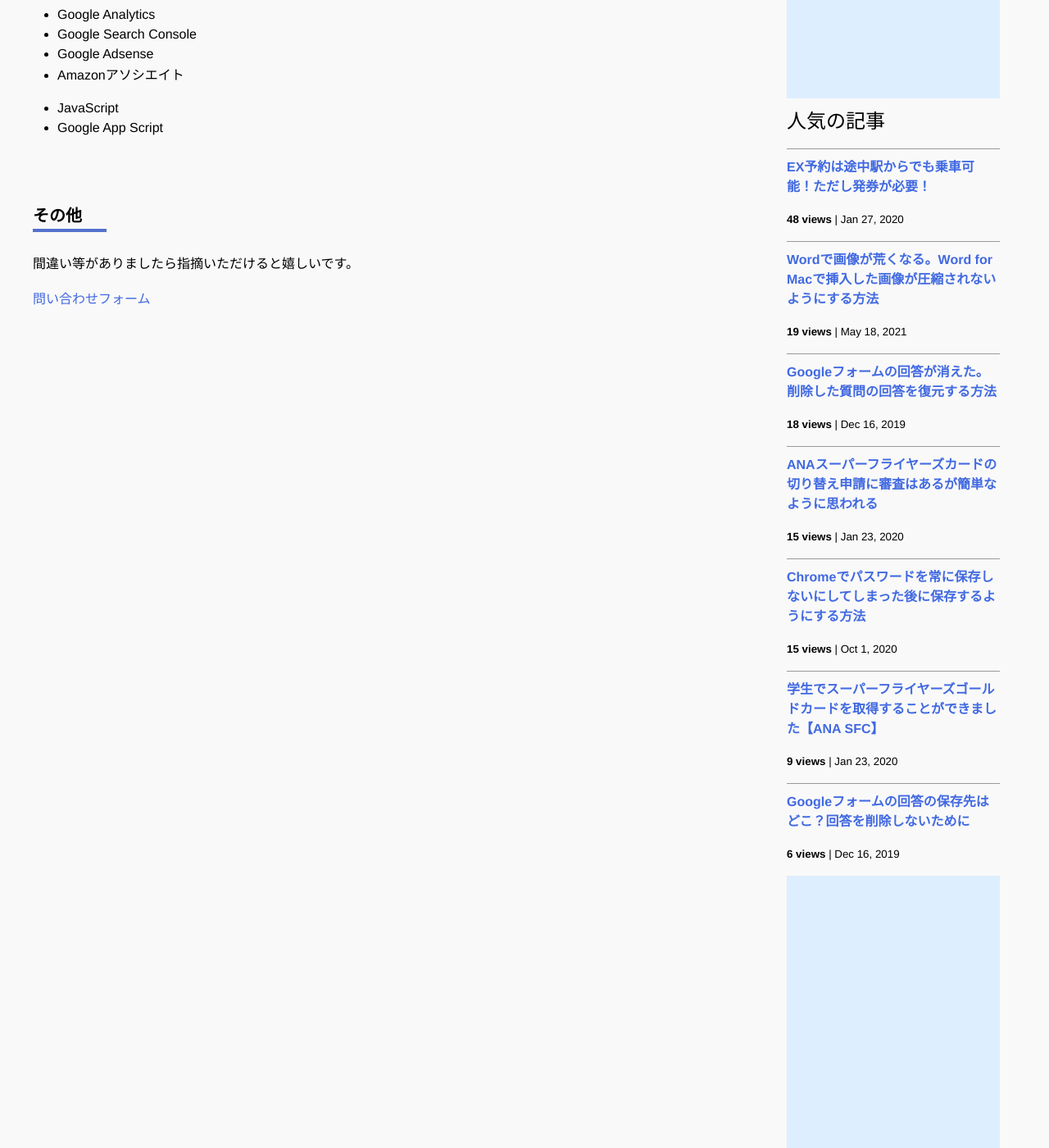
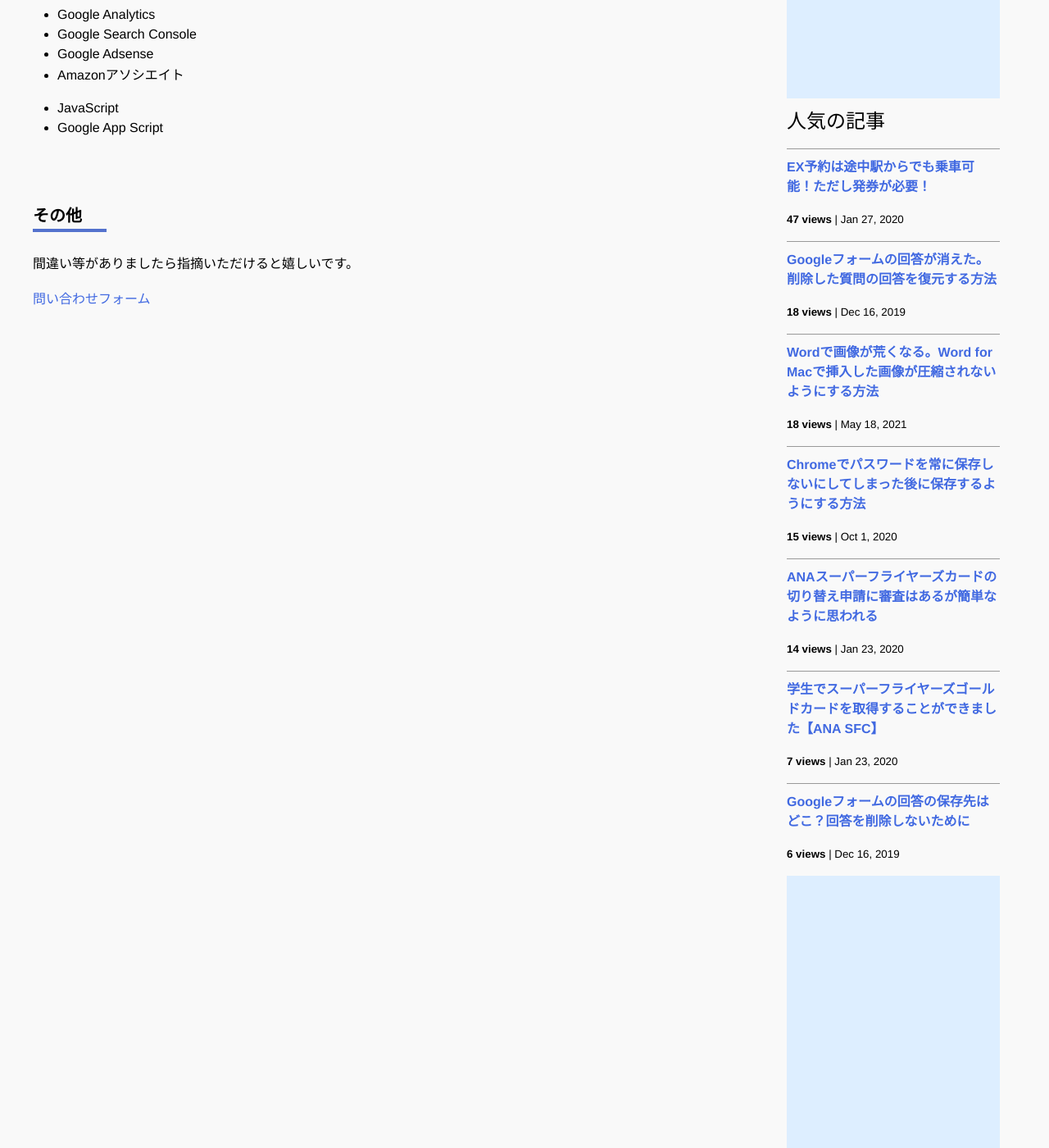
Before and after one commit to iwanaminami/shoyaiwaname, a Jekyll site: the page built from about.markdown, in a window 1280 px wide and 1400 px high, scrolled down 693 px. Shown: the whole window at 82% size. Built offline with Jekyll 4.4.1, drawn with Linux system fonts in a browser that asks for light colours; nearby versions of some CDN libraries; comment, search, counter and statistics services are not loaded.

Commit message:
chore(ga): update _data/popularposts.yml 20260921-0052

```diff
--- a/_data/popularposts.yml
+++ b/_data/popularposts.yml
@@ -1,17 +1,17 @@
 side:
-  - view: 48
+  - view: 47
     url: "/2020/01/27/ex-rideontheway.html"
-  - view: 19
-    url: "/2021/05/18/image-compression-word.html"
   - view: 18
     url: "/"
   - view: 18
     url: "/2019/12/16/restore-googleform.html"
-  - view: 15
-    url: "/2020/01/23/sfc-judge.html"
+  - view: 18
+    url: "/2021/05/18/image-compression-word.html"
   - view: 15
     url: "/2020/10/01/googlepassword.html"
-  - view: 9
+  - view: 14
+    url: "/2020/01/23/sfc-judge.html"
+  - view: 7
     url: "/2020/01/23/sfcgold.html"
   - view: 6
     url: "/2019/12/16/googleform-answers.html"
```
